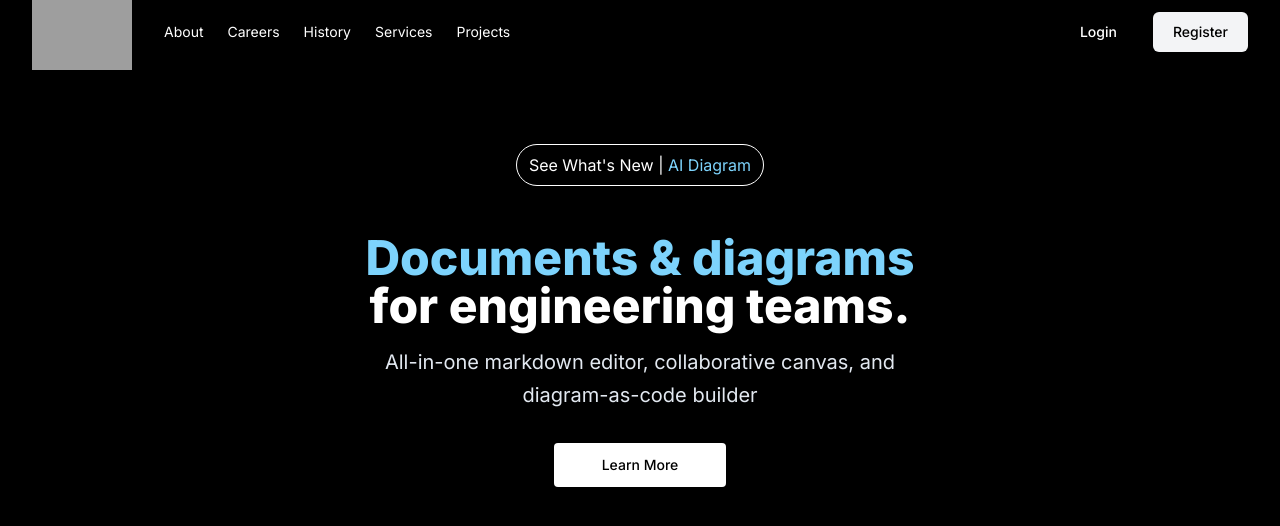
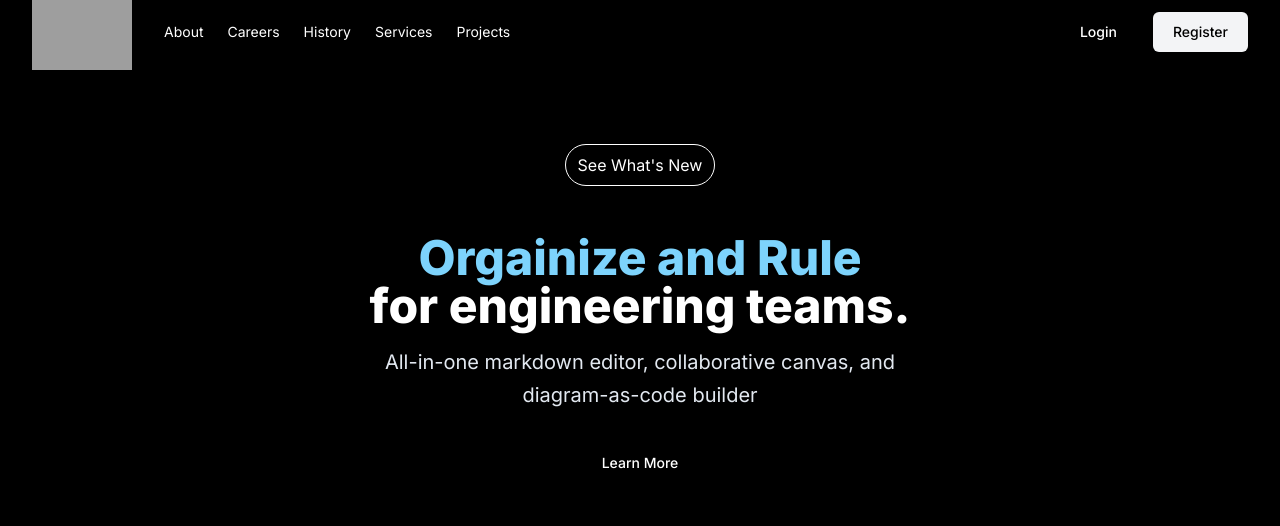
Before and after one commit to Ayush110103/fabrics, a Next.js app: page / in a window 1280 px wide. Shown: the top 526 px of the page. Built offline with nearby package versions, Linux system fonts and the light colour scheme; no server answers; grey boxes are pictures that could not be loaded.

Commit message:
new edition

```diff
--- a/app/_components/Hero.tsx
+++ b/app/_components/Hero.tsx
@@ -1,41 +1,34 @@
-import React from 'react'
+import React from 'react';
+import { LoginLink } from '@kinde-oss/kinde-auth-nextjs';
 
 function Hero() {
   return (
     <section className="bg-black">
-        <div className='flex items-baseline
-        justify-center pt-20'>
-        <h2 className='text-white border
-            px-3 p-2 rounded-full
-        text-center border-white'>See What's New | <span className='text-sky-300'>AI Diagram</span></h2>
-
+      <div className="flex items-baseline justify-center pt-20">
+        <h2 className="text-white border px-3 p-2 rounded-full text-center border-white">
+          See What's New  <span className="text-sky-300"></span>
+        </h2>
       </div>
-  <div className="mx-auto h-screen max-w-screen-xl px-4 py-12 lg:flex  ">
+      <div className="mx-auto h-screen max-w-screen-xl px-4 py-12 lg:flex">
         <div className="mx-auto max-w-xl text-center">
           <h1 className="text-3xl text-sky-300 font-extrabold sm:text-5xl">
-      Documents & diagrams
+            Orgainize and Rule
             <strong className="font-extrabold text-white sm:block">
-        for engineering teams. </strong>
+              {' '}for engineering teams.
+            </strong>
           </h1>
-
           <p className="mt-4 sm:text-xl/relaxed text-slate-200">
             All-in-one markdown editor, collaborative canvas, and diagram-as-code builder
           </p>
-
           <div className="mt-8 flex flex-wrap justify-center gap-4">
-        <a
-          className="block w-full rounded bg-white text-black px-12 py-3 text-sm font-medium  shadow hover:bg-slate-600 focus:outline-none focus:ring active:bg-red-500 sm:w-auto"
-          href="#"
-        >
-          Learn More
-        </a>
-
-
+            <div className="block rounded-md px-5 py-2.5 text-sm font-medium text-white transition">
+              <LoginLink postLoginRedirectURL="/dashboard">Learn More</LoginLink>
+            </div>
           </div>
         </div>
       </div>
     </section>
-  )
+  );
 }
 
-export default Hero
+export default Hero;
--- a/package.json
+++ b/package.json
@@ -28,6 +28,7 @@
     "lucide-react": "^0.335.0",
     "moment": "^2.30.1",
     "next": "14.1.0",
+    "next-auth": "^4.24.11",
     "next-themes": "^0.2.1",
     "react": "^18",
     "react-dom": "^18",
@@ -37,6 +38,7 @@
     "tailwindcss-animate": "^1.0.7"
   },
   "devDependencies": {
+    "@types/next-auth": "^3.15.0",
     "@types/node": "^20",
     "@types/react": "^18",
     "@types/react-dom": "^18",
```
Also changed, not shown: 1 other file (tests, documents, lock files or other folders). Lines whose indentation alone changed are shown as unchanged.
